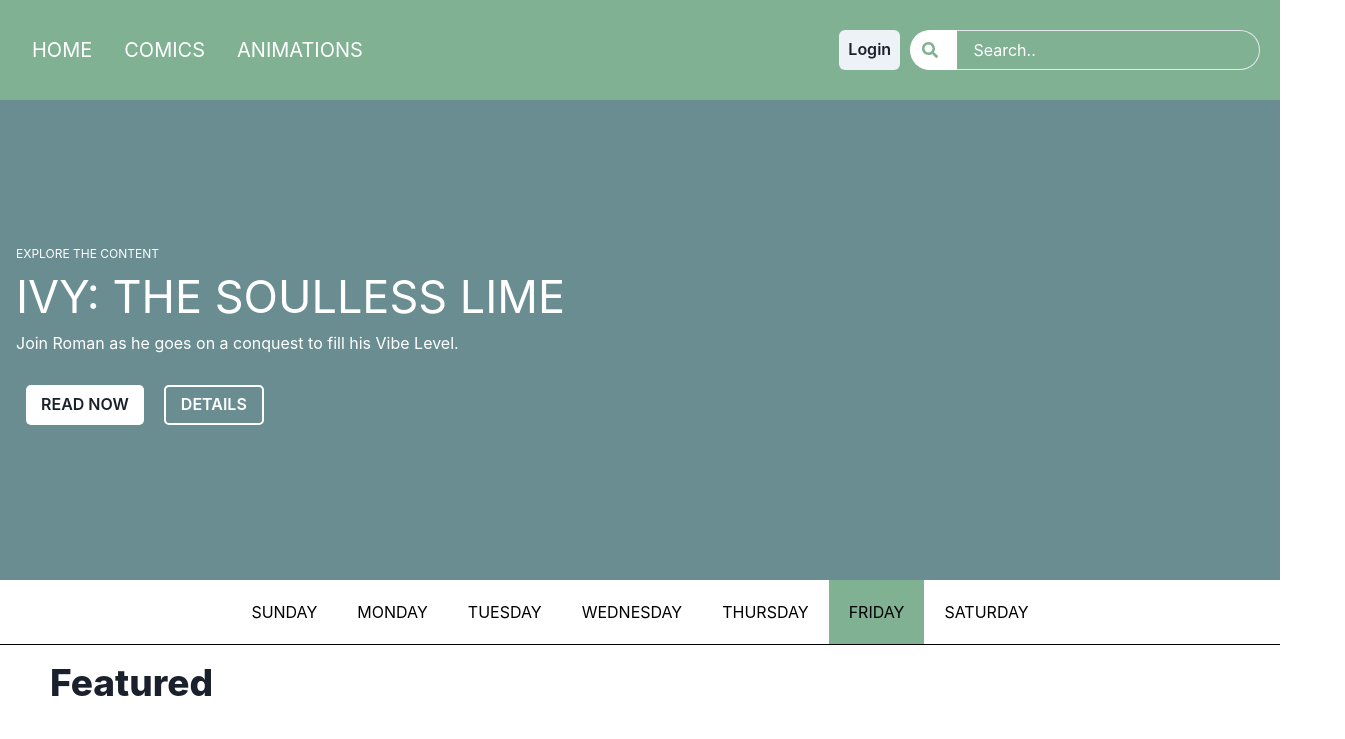
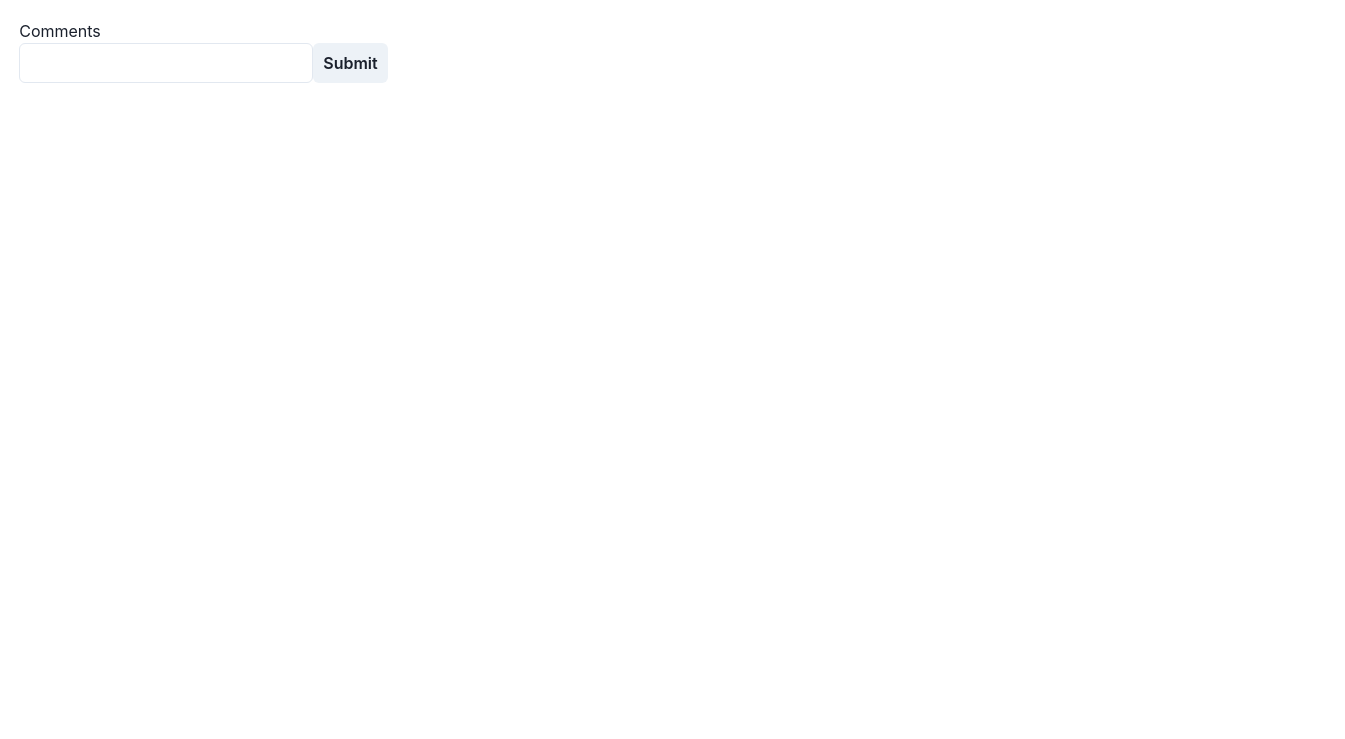
Before and after one commit to BlackDives/webflow-s, a React (Create React App) app: page / in a window 1280 px wide. Shown: the top 739 px of the page, 1345 px wide, since content can reach past the window. Built offline with nearby package versions, Linux system fonts and the light colour scheme.

Commit message:
feat: almost working comment section

```diff
--- a/src/App.js
+++ b/src/App.js
@@ -8,10 +8,10 @@ import Comments from './Components/CommentComponents/comments'
 const App = () => {
     return (
         <>
-            <NavHeader />
+            {/* <NavHeader />
             <LandingHeader />
-            <Featured />
-            {/* <Comments /> */}
+            <Featured /> */}
+            <Comments />
         </>
     )
 }
--- a/src/Components/CommentComponents/comment-form.js
+++ b/src/Components/CommentComponents/comment-form.js
@@ -1,22 +1,26 @@
 import React, { useState } from 'react'
 import { Button, Input, Flex, FormControl } from '@chakra-ui/react'
 
-const CommentForm = () => {
+const CommentForm = ({ addItems }) => {
     const [comment, setComment] = useState('')
     const handleSubmit = (e) => {
         e.preventDefault()
         console.log(comment)
+        addItems(comment)
+        setComment('')
     }
     return (
         <Flex>
-            <FormControl display={'flex'} onSubmit={handleSubmit}>
+            <form onSubmit={handleSubmit}>
+                <FormControl display={'flex'}>
                     <Input
                         type={'text'}
-                    // value={comment}
+                        value={comment}
                         onChange={(e) => setComment(e.target.value)}
                     />
                     <Button type={'submit'}>Submit</Button>
                 </FormControl>
+            </form>
         </Flex>
     )
 }
--- a/src/Components/CommentComponents/comments.js
+++ b/src/Components/CommentComponents/comments.js
@@ -11,37 +11,51 @@ import {
 import CommentForm from './comment-form'
 
 const Comments = () => {
-    const [items, setItems] = useState([
-        { value: 'Hey, my name is kam and I am getting frustrated.' },
-    ])
-    const [commentL, setCommentL] = useState('')
+    const [items, setItems] = useState([])
 
     const addItems = (text) => {
-        setItems([...items, { value: text }])
-    }
-
-    const getValv = (val) => {
-        setCommentL(val.target.value)
+        setItems([...items, { value: text, name: 'Kamron' }])
     }
 
     return (
         <Flex flexDir={'column'} width={'50%'} padding={'1.2rem'}>
             <Text>Comments</Text>
-            <CommentForm />
-            <UnorderedList display={'flex'} flexDir={'column'}>
+            <CommentForm addItems={addItems} />
+            <UnorderedList
+                display={'flex'}
+                flexDir={'column'}
+                listStyleType={'none'}
+            >
                 {items.map((data) => {
                     return (
                         <>
                             <ListItem>
                                 {' '}
-                                <Text padding={'10px'}>{data.value}</Text>
+                                <Flex
+                                    border={'1px solid black'}
+                                    flexDir={'row'}
+                                    padding={'1.2rem'}
+                                >
+                                    <Flex
+                                        height={'50px'}
+                                        width={'50px'}
+                                        background={'black'}
+                                        mr={'1.1rem'}
+                                    ></Flex>
+                                    <Flex flexDir={'column'}>
+                                        <Text fontWeight={800}>
+                                            {data.name}
+                                        </Text>
+                                        <Text>{data.value}</Text>
+                                    </Flex>
+                                    <Flex>{new Date().toString()}</Flex>
+                                </Flex>
                             </ListItem>
                             <hr />
                         </>
                     )
                 })}
             </UnorderedList>
-            <Text>{commentL}</Text>
         </Flex>
     )
 }
```
Lines whose indentation alone changed are shown as unchanged.
